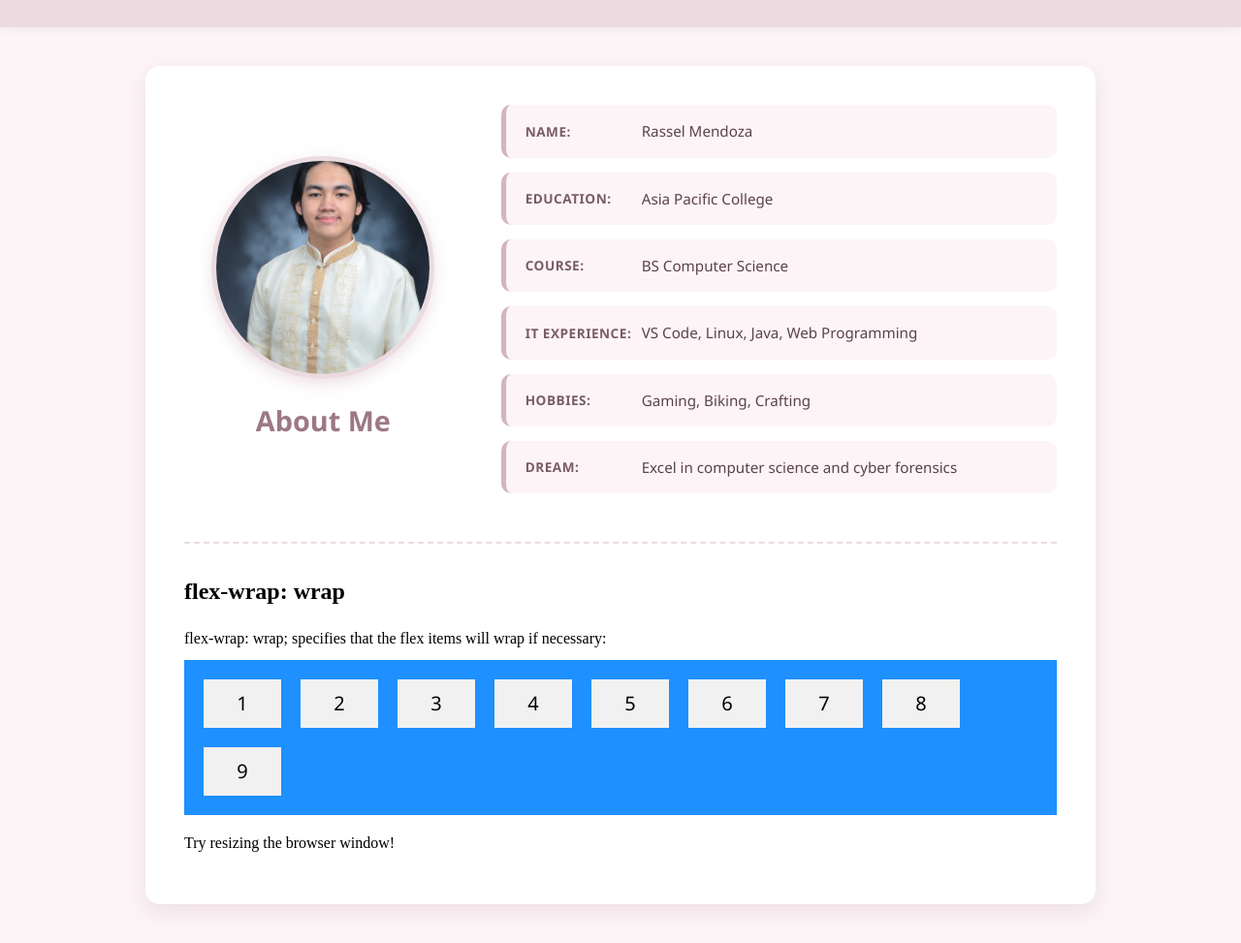
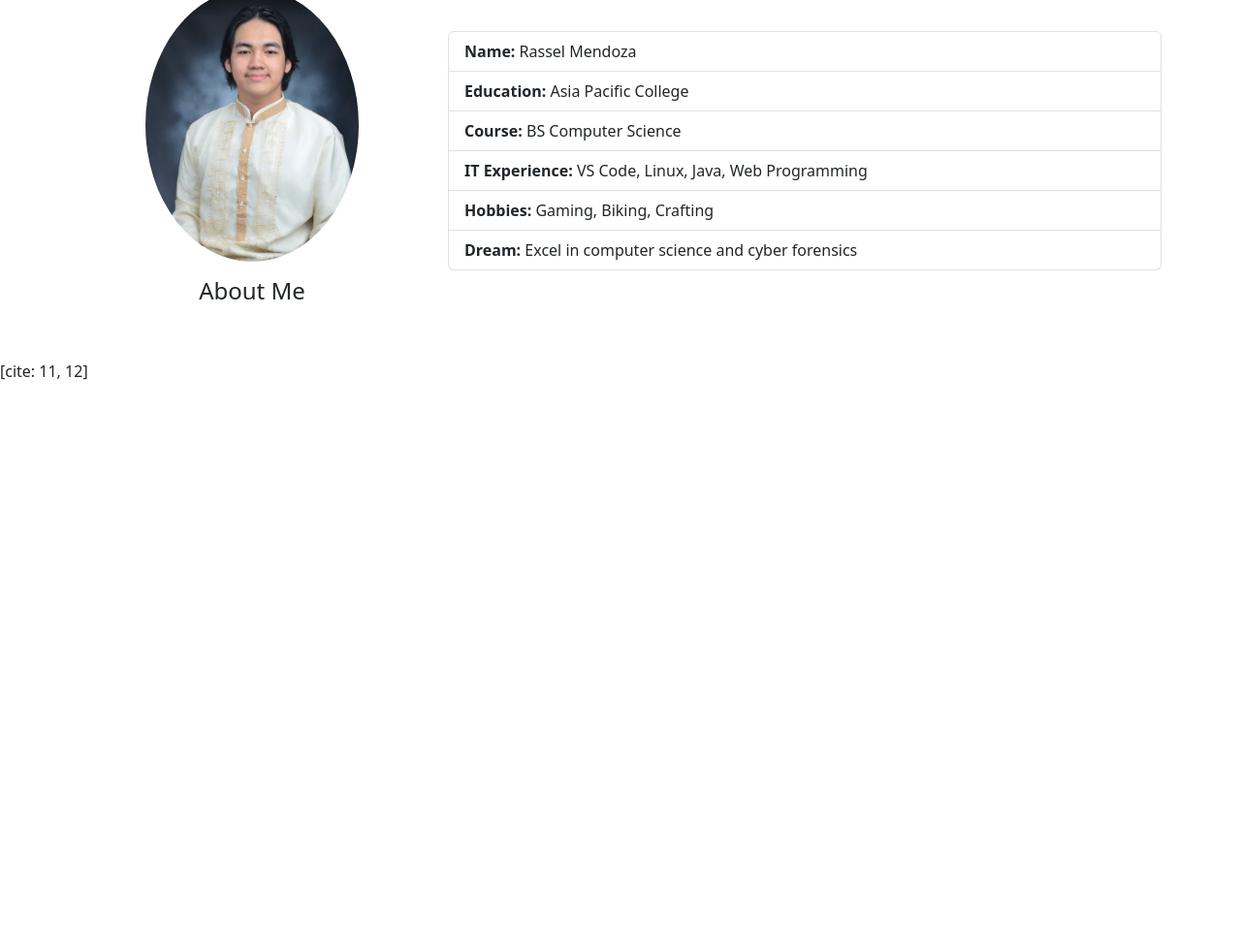
Before and after one commit to sselssel/webprog-html-lessons, a plain HTML site: page introduction/index.html in a window 1280 px wide. Shown: the part 108-1081 px from the top of the page at 97% size. After the commit the page ends 800 px from the top, so only its background shows below. Drawn offline with nearby package versions, Linux system fonts and the light colour scheme.

Commit message:
Refactor HTML structure and add Bootstrap styling

```diff
--- a/introduction/index.html
+++ b/introduction/index.html
@@ -1,53 +1,33 @@
 <!DOCTYPE html>
-<html>
+<html lang="en">
 <head>
+    <meta charset="UTF-8">
+    <meta name="viewport" content="width=device-width, initial-scale=1.0">
     <title>Personal Profile - Ssel</title>
-    <link rel="stylesheet" href="css/mystyle.css?v=5">
+    <link href="https://cdn.jsdelivr.net/npm/bootstrap@5.3.3/dist/css/bootstrap.min.css" rel="stylesheet">
 </head>
 <body>
-    <header>
-        <h1>Personal Profile</h1>
-    </header>
+    <div class="container py-4">
+        <h1 class="mb-4">Personal Profile</h1>
 
-    <main>
-
-        <div class="profile-container">
-            <div class="profile-left">
-                <img src="profile.jpg" alt="Profile Picture" class="profile-pic">
-                <h2>About Me</h2>
+        <div class="row align-items-center mb-4">
+            <div class="col-md-4 text-center mb-3 mb-md-0">
+                <img src="profile.jpg" alt="Profile Picture" class="img-fluid rounded-circle" style="max-width: 220px;">
+                <h2 class="h4 mt-3">About Me</h2>
             </div>
-
-            <div class="profile-right">
-                <ul class="info-list">
-                    <li><strong>Name:</strong> Rassel Mendoza</li>
-                    <li><strong>Education:</strong> Asia Pacific College</li>
-                    <li><strong>Course:</strong> BS Computer Science</li>
-                    <li><strong>IT Experience:</strong> VS Code, Linux, Java, Web Programming</li>
-                    <li><strong>Hobbies:</strong> Gaming, Biking, Crafting</li>
-                    <li><strong>Dream:</strong> Excel in computer science and cyber forensics</li>
+            <div class="col-md-8">
+                <ul class="list-group">
+                    <li class="list-group-item"><strong>Name:</strong> Rassel Mendoza</li>
+                    <li class="list-group-item"><strong>Education:</strong> Asia Pacific College</li>
+                    <li class="list-group-item"><strong>Course:</strong> BS Computer Science</li>
+                    <li class="list-group-item"><strong>IT Experience:</strong> VS Code, Linux, Java, Web Programming</li>
+                    <li class="list-group-item"><strong>Hobbies:</strong> Gaming, Biking, Crafting</li>
+                    <li class="list-group-item"><strong>Dream:</strong> Excel in computer science and cyber forensics</li>
                 </ul>
             </div>
         </div>
+    </div>
 
-
-        <div class="wrap-demo">
-            <h2 class="wrap-title">flex-wrap: wrap</h2>
-            <p>flex-wrap: wrap; specifies that the flex items will wrap if necessary:</p>
-
-            <div class="flex-container">
-                <div>1</div>
-                <div>2</div>
-                <div>3</div>
-                <div>4</div>
-                <div>5</div>
-                <div>6</div>
-                <div>7</div>
-                <div>8</div>
-                <div>9</div>
-            </div>
-
-            <p>Try resizing the browser window!</p>
-        </div>
-    </main>
+    <script src="https://cdn.jsdelivr.net/npm/bootstrap@5.3.3/dist/js/bootstrap.bundle.min.js"></script>
 </body>
-</html>
+</html>[cite: 11, 12]
```
